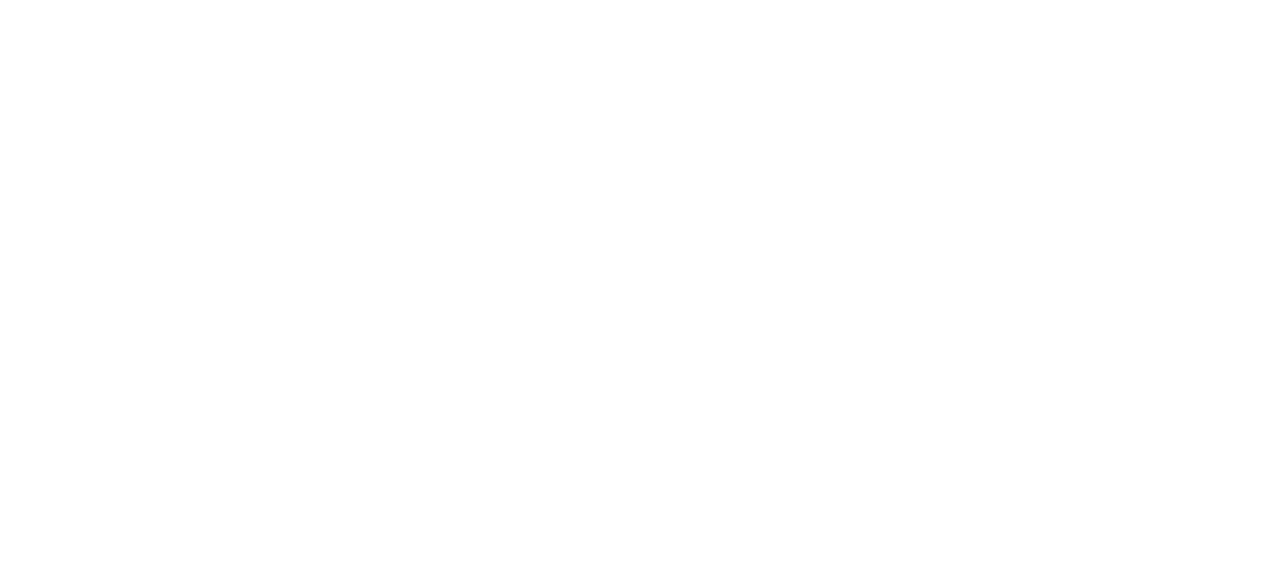
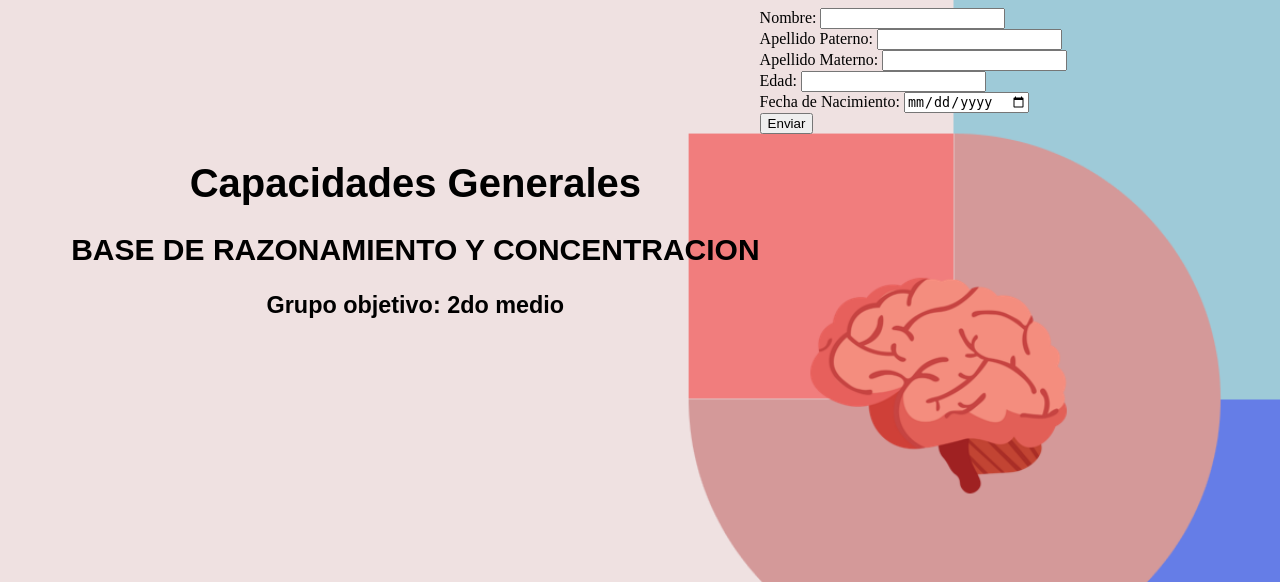
Before and after one commit to WalterEst/Tecnologias-Asistivas, a PHP site: page / in a window 1280 px wide. Before the commit the part shown is empty. Shown: the top 582 px of the page. Run offline with PHP 8.4, Linux system fonts and the light colour scheme.

Commit message:
Agregando pagina principal con su respectivo fondo y estilos

```diff
--- a/index.html
+++ b/index.html
@@ -4,14 +4,38 @@
     <meta charset="UTF-8">
     <meta name="viewport" content="width=device-width, initial-scale=1.0">
     <link rel="stylesheet" href="styles/styles.css">
-    <title>Tecnologias Asistivas</title>
+    <title>Pagina principal</title>
 </head>
+<body>
+    <div class = "contenedor-titulos-index">
 
-<header>
+        <h1>Capacidades Generales</h1>
+        <h2>BASE DE RAZONAMIENTO Y CONCENTRACION</h2>
+        <h3>Grupo objetivo: 2do medio</h3>
 
-</header>
+    </div>
 
-<body>
+
+    <div>
+        <form action="procesar_formulario.php" method="post">
+            <label for="nombre">Nombre:</label>
+            <input type="text" id="nombre" name="nombre" required><br>
+
+            <label for="apellido_paterno">Apellido Paterno:</label>
+            <input type="text" id="apellido_paterno" name="apellido_paterno" required><br>
+
+            <label for="apellido_materno">Apellido Materno:</label>
+            <input type="text" id="apellido_materno" name="apellido_materno"><br>
+
+            <label for="edad">Edad:</label>
+            <input type="number" id="edad" name="edad" required><br>
+
+            <label for="fecha_nacimiento">Fecha de Nacimiento:</label>
+            <input type="date" id="fecha_nacimiento" name="fecha_nacimiento"><br>
+
+            <input type="submit" value="Enviar">
+        </form>
+    </div>
 
 
 </body>
--- a/styles/styles.css
+++ b/styles/styles.css
@@ -1,3 +1,23 @@
+body{
+    background-image:url("/Imagenes/Fondo.png");
+    background-position: center;
+     background-repeat: no-repeat;
+     background-size: cover;
+     background-attachment: fixed;
+}
+
+.contenedor-titulos-index{
+
+    font-size: 20px;
+    font-family: Arial, Helvetica, sans-serif;
+    margin-top: 10%;
+    margin-left: 5%;
+    float: left;
+    text-align: center;
+
+}
+
+
 .invertir-color {
     -webkit-filter: invert(100%);
    filter: invert(100%);
```
Also changed, not shown: Imagenes/Fondo.png (added).
